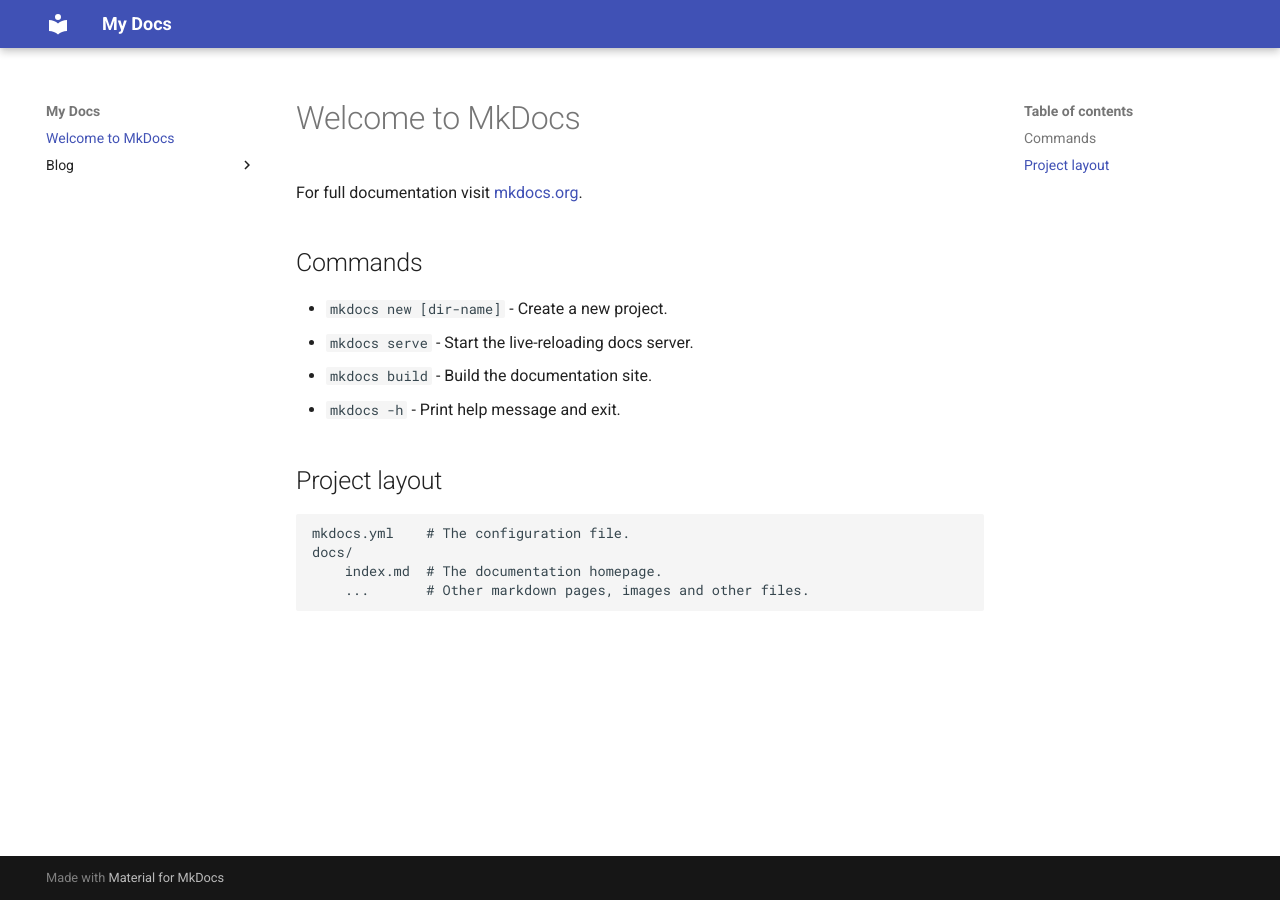
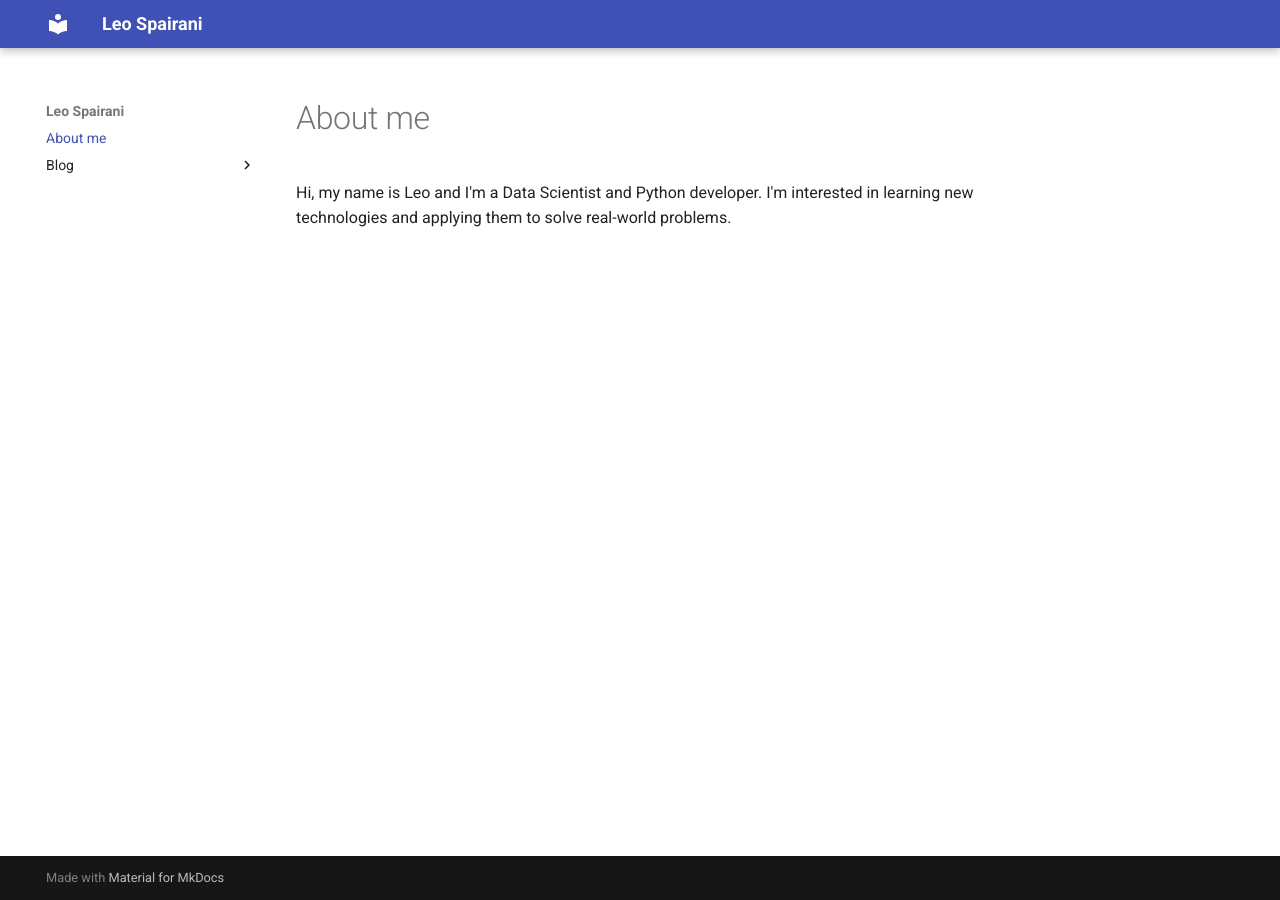
Before and after one commit to LUS24/LUS24.github.io, an MkDocs documentation site: the page built from docs/index.md, in a window 1280 px wide. Built offline with MkDocs 1.6.1 and Material for MkDocs 9.7.7, drawn with Linux system fonts in a browser that asks for light colours.

Commit message:
Update contents

```diff
--- a/docs/index.md
+++ b/docs/index.md
@@ -1,17 +1,3 @@
-# Welcome to MkDocs
+# About me
 
-For full documentation visit [mkdocs.org](https://www.mkdocs.org).
-
-## Commands
-
-* `mkdocs new [dir-name]` - Create a new project.
-* `mkdocs serve` - Start the live-reloading docs server.
-* `mkdocs build` - Build the documentation site.
-* `mkdocs -h` - Print help message and exit.
-
-## Project layout
-
-    mkdocs.yml    # The configuration file.
-    docs/
-        index.md  # The documentation homepage.
-        ...       # Other markdown pages, images and other files.
+Hi, my name is Leo and I'm a Data Scientist and Python developer. I'm interested in learning new technologies and applying them to solve real-world problems.
--- a/mkdocs.yml
+++ b/mkdocs.yml
@@ -1,4 +1,4 @@
-site_name: My Docs
+site_name: Leo Spairani
 
 theme:
   name: material
```
Also changed, not shown: docs/blog/index.md (+1 -1 lines).
